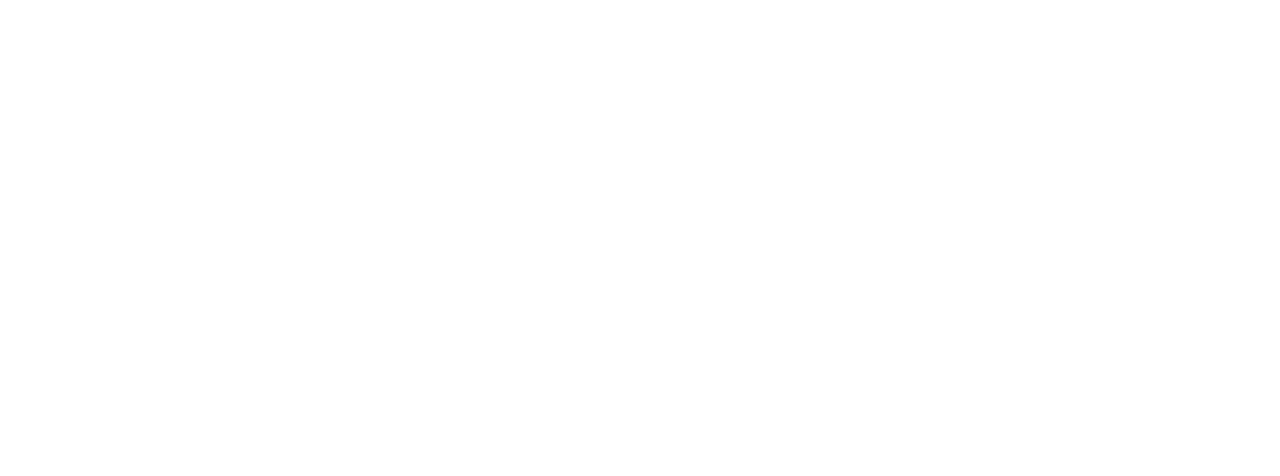
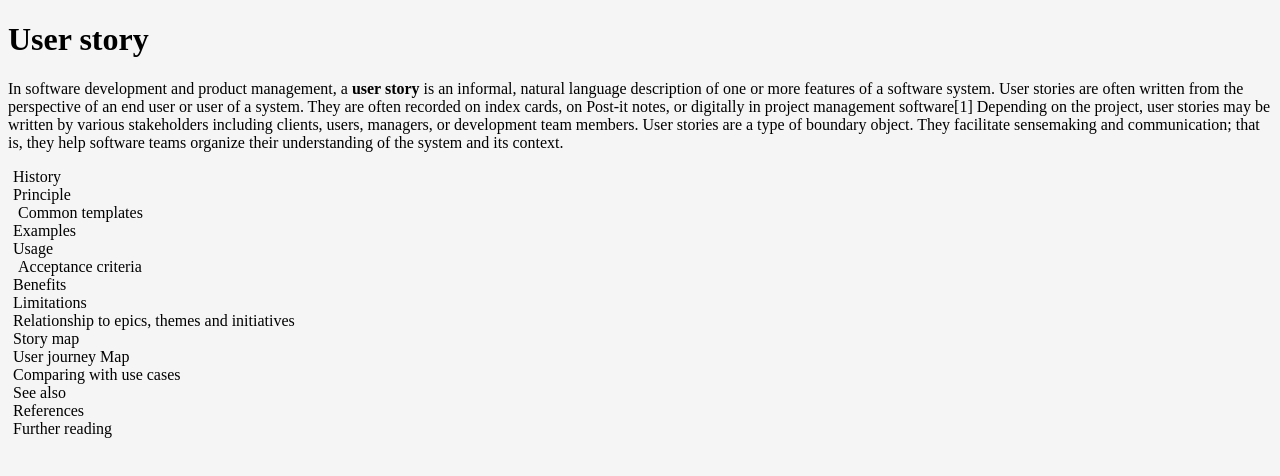
Before and after one commit to mkallas42/tribute-page, a plain HTML site: page index.html in a window 1280 px wide. Drawn offline with Linux system fonts and the light colour scheme.

Commit message:
add title and contents table, add body, ol and li styles

```diff
--- a/index.html
+++ b/index.html
@@ -7,7 +7,29 @@
 </head>
 <body>
 
+    <h1>User story</h1>
+    <p>In software development and product management, a <b>user story</b> is an informal, natural language description of one or more features of a software system. User stories are often written from the perspective of an end user or user of a system. They are often recorded on index cards, on Post-it notes, or digitally in project management software[1] Depending on the project, user stories may be written by various stakeholders including clients, users, managers, or development team members.
+    User stories are a type of boundary object. They facilitate sensemaking and communication; that is, they help software teams organize their understanding of the system and its context.</p>
 
+    <div>
+        <ol type="1">
+            <li>History</li>
+            <li>Principle</li>
+            <ol><li>Common templates</li></ol>
+            <li>Examples</li>
+            <li>Usage</li>
+            <ol><li>Acceptance criteria</li></ol>
+            <li>Benefits</li>
+            <li>Limitations</li>
+            <li>Relationship to epics, themes and initiatives</li>
+            <li>Story map</li>
+            <li>User journey Map</li>
+            <li>Comparing with use cases</li>
+            <li>See also</li>
+            <li>References</li>
+            <li>Further reading</li>
+        </ol>
+    </div>
 
 </body>
 </html>
--- a/style.css
+++ b/style.css
@@ -0,0 +1,17 @@
+body {
+    background-color: whitesmoke;
+}
+
+ol {
+    counter-reset: inherit;
+    padding-left: 5px;
+}
+
+li {
+    display: block;
+}
+
+li:before {
+    content: counter(inherit, ".") " ";
+    counter-increment: inherit;
+}
```
